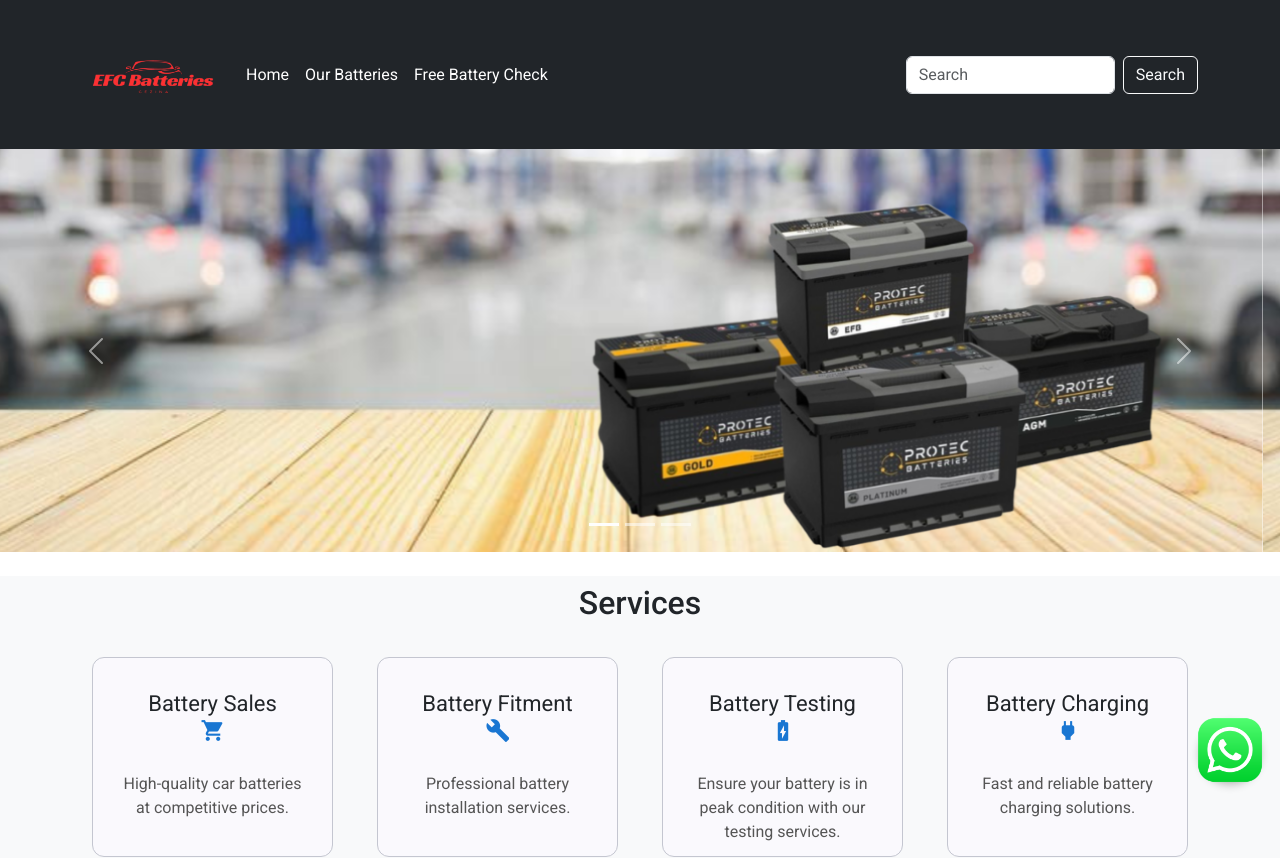
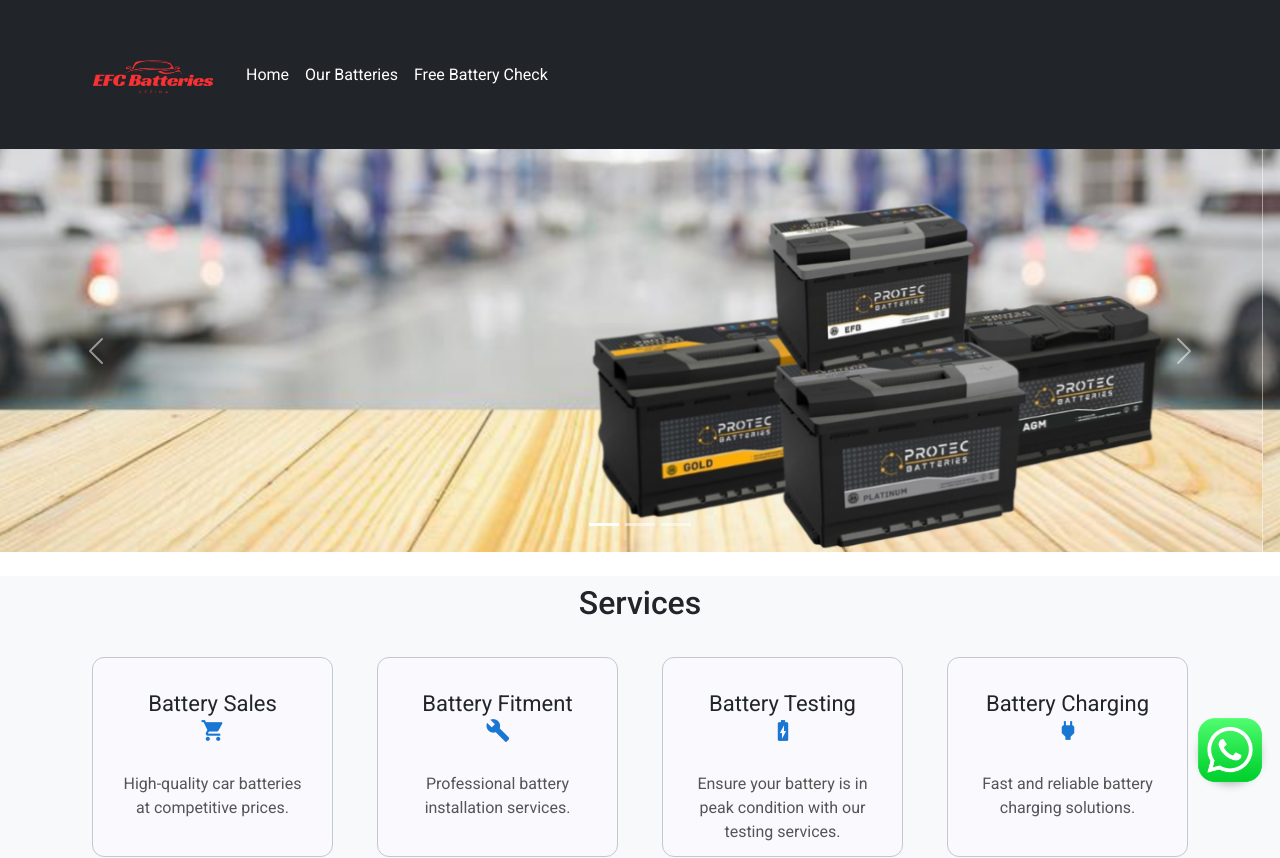
Before and after one commit to WhitelightningDev/EFC-Batteries, an Angular app: page / in a window 1280 px wide. Shown: the top 858 px of the page. Built offline with nearby package versions, Linux system fonts and the light colour scheme.

Commit message:
Hid the search bar in the navbar

```diff
--- a/src/app/components/navbar/navbar.component.html
+++ b/src/app/components/navbar/navbar.component.html
@@ -26,10 +26,10 @@
       </ul>
 
       <!-- Search Form (Aligned Right on Desktop) -->
-      <form class="d-flex mt-2 mt-lg-0">
+      <!-- <form class="d-flex mt-2 mt-lg-0">
         <input class="form-control me-2" type="search" placeholder="Search" aria-label="Search">
         <button class="btn btn-outline-light" type="submit">Search</button>
-      </form>
+      </form> -->
     </div>
   </div>
 </nav>
```
